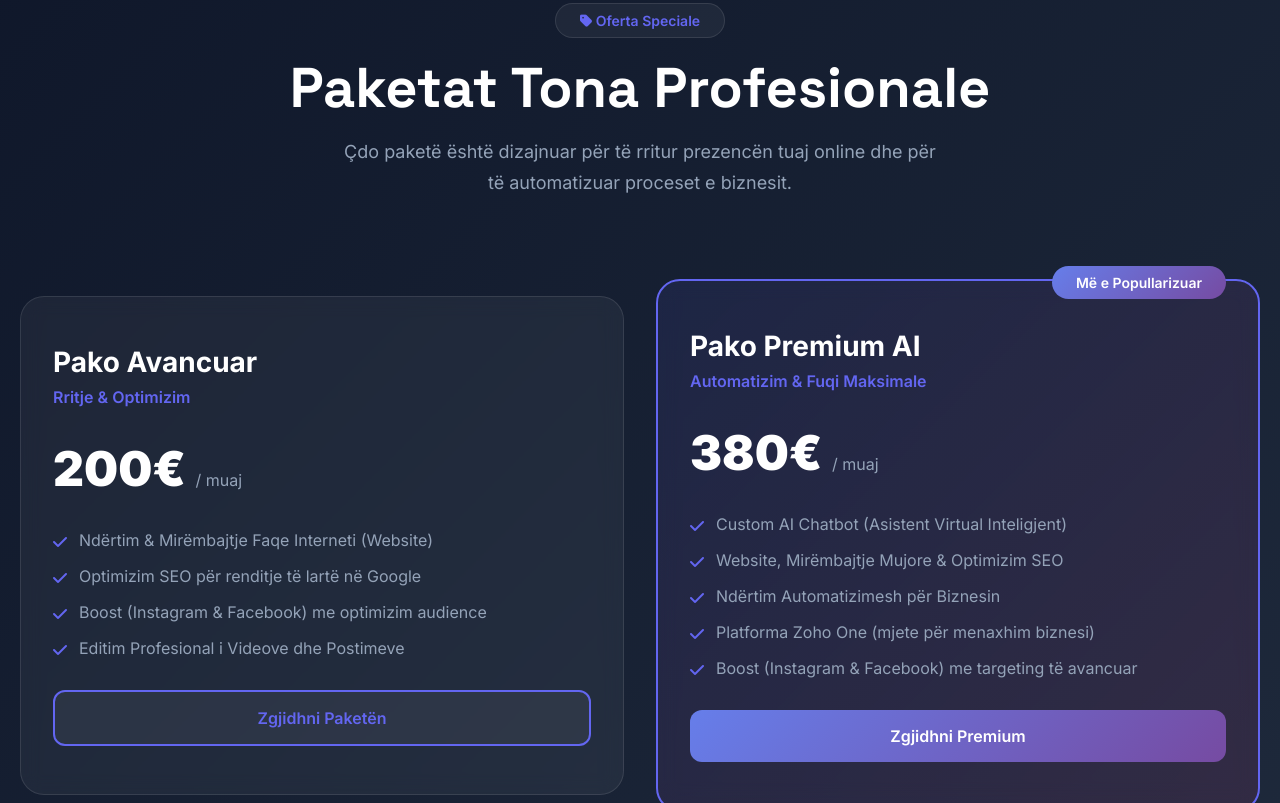
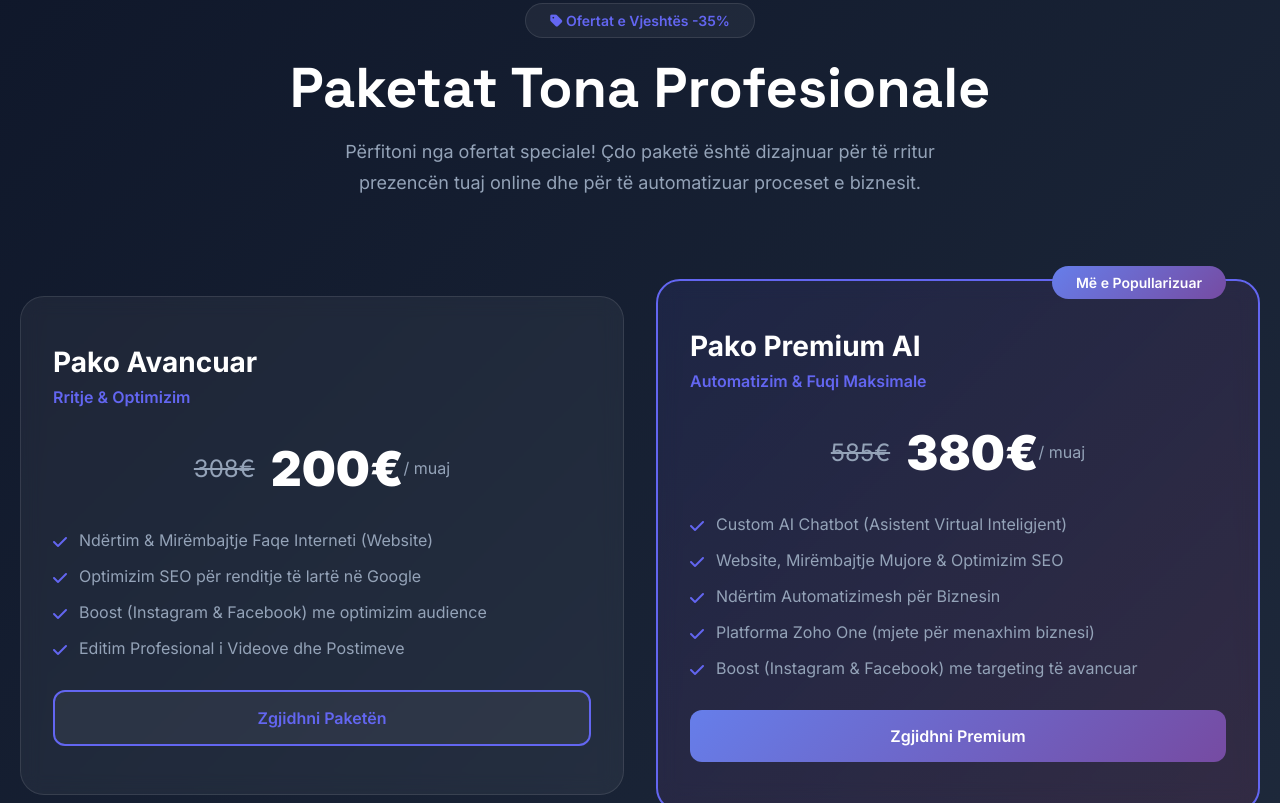
Before and after one commit to EndriGuma97/bc, a plain HTML site: page index.html in a window 1280 px wide. Shown: the part 1871-2674 px from the top of the page. Drawn offline with Linux system fonts and the light colour scheme.

Commit message:
hello world

```diff
--- a/index.html
+++ b/index.html
@@ -480,6 +480,10 @@
         font-weight: 900;
         color: var(--text-primary);
         margin-bottom: 2rem;
+        display: flex;
+        align-items: center;
+        justify-content: center;
+        flex-wrap: wrap;
       }
 
       .pricing-price span {
@@ -766,7 +770,6 @@
     </style>
   </head>
   <body>
-    <!-- Navigation -->
     <nav id="navbar">
       <div class="container">
         <div class="nav-container">
@@ -790,7 +793,6 @@
       </div>
     </nav>
 
-    <!-- Hero Section -->
     <section id="hero">
       <div class="container">
         <div class="hero-content">
@@ -809,7 +811,6 @@
       </div>
     </section>
 
-    <!-- Services Section -->
     <section id="services">
       <div class="container">
         <div class="section-header fade-in">
@@ -877,17 +878,17 @@
       </div>
     </section>
 
-    <!-- Pricing Section -->
     <section id="pricing">
       <div class="container">
         <div class="section-header fade-in">
           <span class="section-badge">
-            <i class="fas fa-tag"></i> Oferta Speciale
+            <i class="fas fa-tag"></i> Ofertat e Vjeshtës -35%
           </span>
           <h2 class="section-title">Paketat Tona Profesionale</h2>
           <p class="section-subtitle">
-            Çdo paketë është dizajnuar për të rritur prezencën tuaj online dhe
-            për të automatizuar proceset e biznesit.
+            Përfitoni nga ofertat speciale! Çdo paketë është dizajnuar për të
+            rritur prezencën tuaj online dhe për të automatizuar proceset e
+            biznesit.
           </p>
         </div>
 
@@ -898,6 +899,15 @@
               <p class="pricing-subtitle">Rritje & Optimizim</p>
             </div>
             <div class="pricing-price">
+              <del
+                style="
+                  font-size: 1.5rem;
+                  color: var(--text-secondary);
+                  margin-right: 1rem;
+                  font-weight: 400;
+                "
+                >308€</del
+              >
               200€
               <span>/ muaj</span>
             </div>
@@ -929,6 +939,15 @@
               <p class="pricing-subtitle">Automatizim & Fuqi Maksimale</p>
             </div>
             <div class="pricing-price">
+              <del
+                style="
+                  font-size: 1.5rem;
+                  color: var(--text-secondary);
+                  margin-right: 1rem;
+                  font-weight: 400;
+                "
+                >585€</del
+              >
               380€
               <span>/ muaj</span>
             </div>
@@ -960,7 +979,6 @@
       </div>
     </section>
 
-    <!-- About Section -->
     <section id="about">
       <div class="container">
         <div class="about-grid">
@@ -1025,7 +1043,6 @@
       </div>
     </section>
 
-    <!-- Partners Section -->
     <section id="partners">
       <div class="container">
         <div class="section-header fade-in">
@@ -1067,7 +1084,6 @@
       </div>
     </section>
 
-    <!-- Contact Section -->
     <section id="contact">
       <div class="container">
         <div class="section-header fade-in">
@@ -1099,14 +1115,12 @@
       </div>
     </section>
 
-    <!-- Footer -->
     <footer>
       <div class="container">
         <p>&copy; 2025 BC Digital. Të gjitha të drejtat e rezervuara.</p>
       </div>
     </footer>
 
-    <!-- Floating WhatsApp Button -->
     <a href="https://wa.me/355698858963" target="_blank" class="whatsapp-float">
       <i class="fab fa-whatsapp"></i>
     </a>
```
